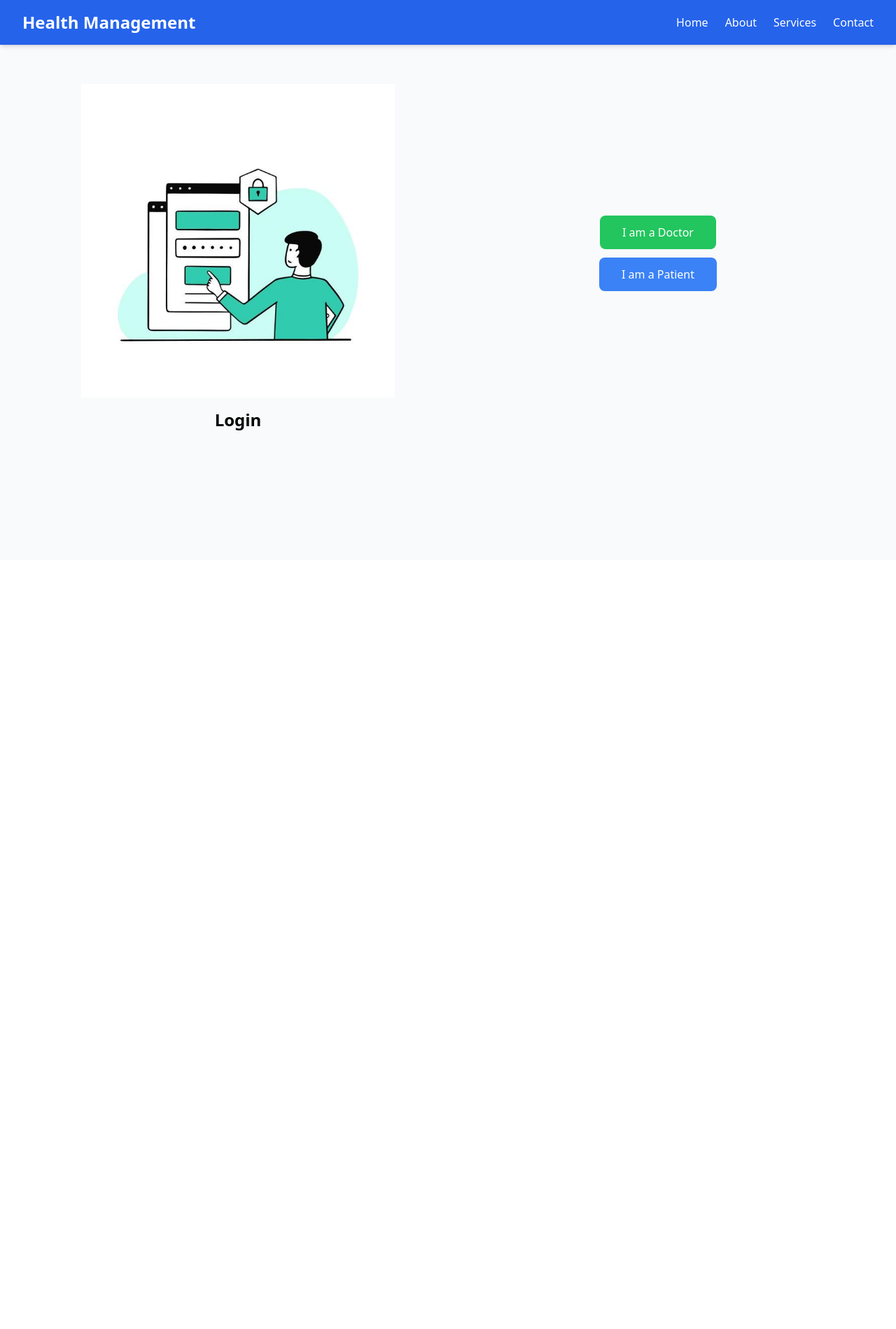
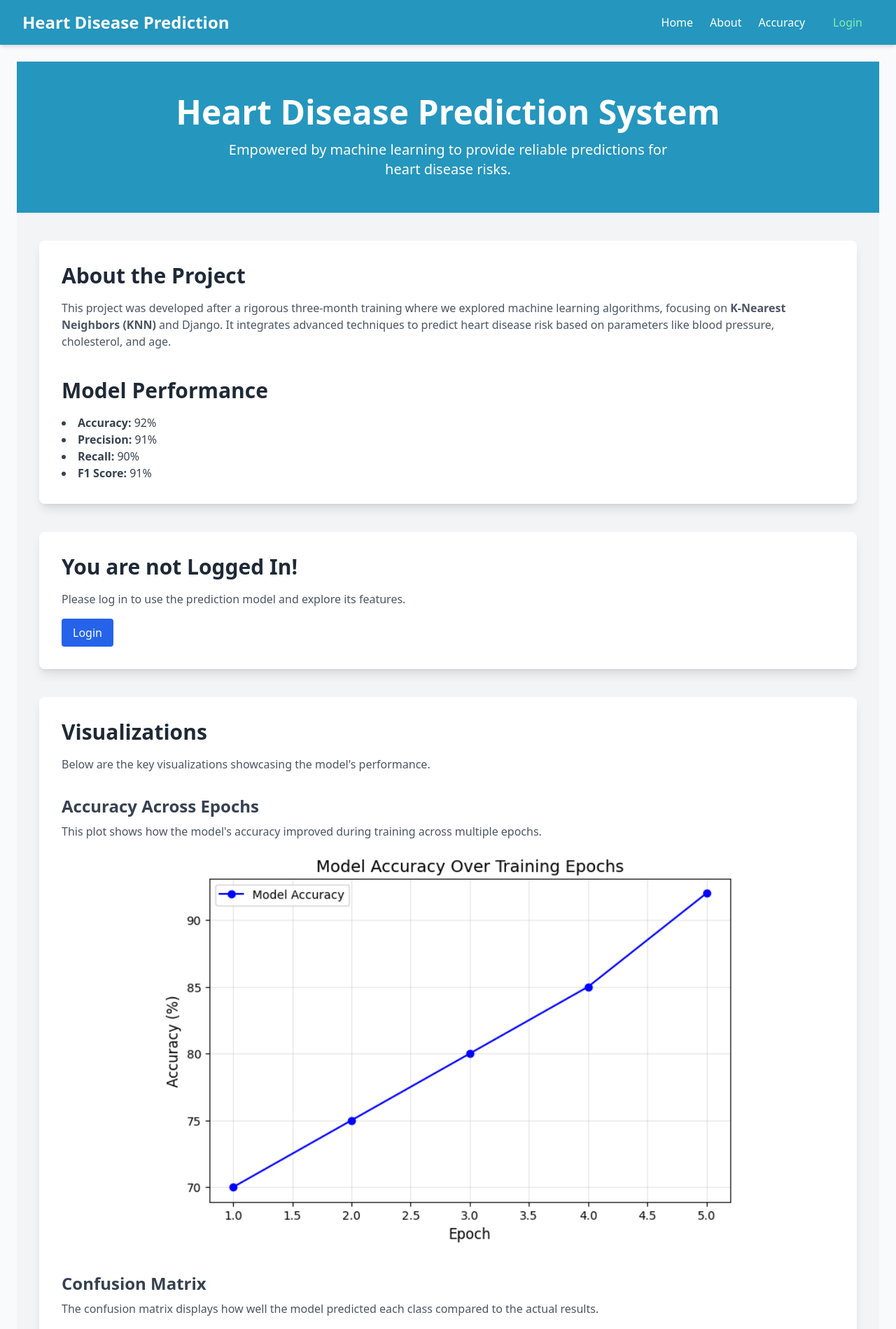
Before and after one commit to rprakashdass/hospital-management-system, a Django app: page / in a window 1280 px wide. Shown: the top 1899 px of the page at 70% size. Before the commit the page ends 615 px from the top, so only its background shows below. Run offline with Django 5.2, Linux system fonts and the light colour scheme; parts of the project's set-up code (start-up, migrations or seed data) failed here and were passed over; some libraries are stand-ins or nearby versions.

Commit message:
version 2.0

```diff
--- a/app/templates/home.html
+++ b/app/templates/home.html
@@ -1,25 +1,120 @@
 {% extends "base.html" %}
 {% load static %}
+
 {% block content %}
+<div class="min-h-screen bg-gray-100">
 
-<div class="container mx-auto mt-8 px-4">
-    <div class="flex flex-wrap justify-center">
-        <!-- Left side with image -->
-        <div class="w-full sm:w-1/2 flex justify-center items-center mb-6 sm:mb-0">
-            <figure class="text-center">
-                <img src="{% static 'login_template.jpg' %}" class="w-full h-auto max-w-md" alt="Doctor or Employee">
-                <figcaption class="mt-4">
-                    <h1 class="text-2xl font-semibold">Login</h1>
-                </figcaption>
-            </figure>
-        </div>
+  <!-- Header Section -->
+  <div class="bg-[#2596be] text-white py-12">
+    <div class="container mx-auto text-center">
+      <h1 class="text-4xl sm:text-5xl font-bold">Heart Disease Prediction System</h1>
+      <p class="mt-4 text-lg sm:text-xl max-w-2xl mx-auto">
+        Empowered by machine learning to provide reliable predictions for heart disease risks.
+      </p>
+    </div>
+  </div>
 
-        <!-- Right side with login buttons -->
-        <div class="w-full sm:w-1/2 flex flex-col justify-center items-center">
-            <a href="{% url 'userauth:login_user' 'doctor' %}" class="btn-primary mb-3 px-8 py-3 rounded-lg text-white bg-green-500 hover:bg-green-600 transition duration-300">I am a Doctor</a>
-            <a href="{% url 'userauth:login_user' 'patient' %}" class="btn-primary mb-3 px-8 py-3 rounded-lg text-white bg-blue-500 hover:bg-blue-600 transition duration-300">I am a Patient</a>
-        </div>
+  <!-- About the Project -->
+  <div class="container mx-auto mt-10 px-4 sm:px-6 lg:px-8">
+    <div class="bg-white rounded-lg shadow-lg p-8">
+      <h2 class="text-3xl font-semibold text-gray-800">About the Project</h2>
+      <p class="mt-4 text-gray-600">
+        This project was developed after a rigorous three-month training where we explored machine learning algorithms, focusing on
+        <strong>K-Nearest Neighbors (KNN)</strong> and Django. It integrates advanced techniques to predict heart disease risk based on parameters like blood pressure, cholesterol, and age.
+      </p>
+
+      <!-- Model Performance Section -->
+      <div class="mt-10">
+        <h2 class="text-3xl font-semibold text-gray-800">Model Performance</h2>
+        <ul class="mt-4 list-disc list-inside text-gray-700">
+          <li><strong>Accuracy:</strong> 92%</li>
+          <li><strong>Precision:</strong> 91%</li>
+          <li><strong>Recall:</strong> 90%</li>
+          <li><strong>F1 Score:</strong> 91%</li>
+        </ul>
+      </div>
     </div>
+  </div>
+
+
+  <!-- Login Section -->
+<div class="container mx-auto mt-10 px-4 sm:px-6 lg:px-8">
+  <div class="bg-white rounded-lg shadow-lg p-8">
+      {% if user.is_authenticated %}
+      <h2 class="text-3xl font-semibold text-gray-800">Welcome!</h2>
+      <p class="mt-4 text-gray-600">
+          You are logged in. You can now use the prediction model and explore its features.
+      </p>
+      <a
+          href="{% url 'lehme:home' %}"
+          class="mt-4 inline-block bg-green-600 text-white py-2 px-4 rounded"
+      >
+          Visit Prediction Model
+      </a>
+      {% else %}
+      <h2 class="text-3xl font-semibold text-gray-800">You are not Logged In!</h2>
+      <p class="mt-4 text-gray-600">
+          Please log in to use the prediction model and explore its features.
+      </p>
+      <a
+          href="{% url 'userauth:login_user' %}"
+          class="mt-4 inline-block bg-blue-600 text-white py-2 px-4 rounded"
+      >
+          Login
+      </a>
+      {% endif %}
+  </div>
 </div>
 
+
+  <!-- Plot Section -->
+  <div class="container mx-auto mt-10 px-4 sm:px-6 lg:px-8">
+    <div class="bg-white rounded-lg shadow-lg p-8">
+      <h2 class="text-3xl font-semibold text-gray-800">Visualizations</h2>
+      <p class="mt-4 text-gray-600">
+        Below are the key visualizations showcasing the model's performance.
+      </p>
+
+      <!-- Plot 1: Accuracy Across Epoch -->
+      <div class="mt-8">
+        <h3 class="text-2xl font-semibold text-gray-700">Accuracy Across Epochs</h3>
+        <p class="mt-2 text-gray-600">
+          This plot shows how the model's accuracy improved during training across multiple epochs.
+        </p>
+        <img
+          src="{% static 'app/training_across_epoch.png' %}"
+          alt="Accuracy Plot"
+          class="mt-4 rounded-lg w-full sm:w-4/5 lg:w-3/4 mx-auto"
+        />
+      </div>
+
+      <!-- Plot 2: Confusion Matrix -->
+      <div class="mt-8">
+        <h3 class="text-2xl font-semibold text-gray-700">Confusion Matrix</h3>
+        <p class="mt-2 text-gray-600">
+          The confusion matrix displays how well the model predicted each class compared to the actual results.
+        </p>
+        <img
+          src="{% static 'app/confusion_matrix.png' %}"
+          alt="Confusion Matrix"
+          class="mt-4 rounded-lg w-full sm:w-4/5 lg:w-3/4 mx-auto"
+        />
+      </div>
+
+      <!-- Plot 3: Bar Chart for Metrics -->
+      <div class="mt-8">
+        <h3 class="text-2xl font-semibold text-gray-700">Classification Report</h3>
+        <p class="mt-2 text-gray-600">
+          This chart highlights precision, recall, and F1-score metrics for each class, showing the model's performance.
+        </p>
+        <img
+          src="{% static 'app/classification_report.png' %}"
+          alt="Performance Metrics"
+          class="mt-4 rounded-lg w-full sm:w-4/5 lg:w-3/4 mx-auto"
+        />
+      </div>
+    </div>
+  </div>
+
+</div>
 {% endblock content %}
--- a/app/views.py
+++ b/app/views.py
@@ -1,5 +1,3 @@
 from django.shortcuts import render, redirect
 def home(request):
-    if request.user.is_authenticated:
-        return redirect('doctor:home')
     return render(request, 'home.html')
--- a/model/templates/model_home.html
+++ b/model/templates/model_home.html
@@ -4,7 +4,7 @@
 
 <div class="container mx-auto px-4 py-8">
     <div class="bg-white shadow-lg rounded-lg p-6">
-        <h1 class="text-3xl font-extrabold text-blue-600 mb-6">Introduction to Lehme Model</h1>
+        <h1 class="text-3xl font-extrabold text-blue-600 mb-6">Introduction to Heart Disease Prediction Model</h1>
         <p class="text-gray-700 text-lg leading-relaxed mb-8">
             The Lehme Model is a state-of-the-art prediction algorithm designed to assist in diagnosing health conditions
             based on patient symptoms and clinical data. This model leverages advanced machine learning to analyze input
--- a/templates/base.html
+++ b/templates/base.html
@@ -1,48 +1,84 @@
 <!DOCTYPE html>
 <html lang="en">
   <head>
-    <meta charset="UTF-8">
-    <meta name="viewport" content="width=device-width, initial-scale=1.0">
+    <meta charset="UTF-8" />
+    <meta name="viewport" content="width=device-width, initial-scale=1.0" />
     <title>{% block title %}Health Management{% endblock %}</title>
 
     <!-- Tailwind CSS CDN -->
     <script src="https://cdn.tailwindcss.com"></script>
   </head>
   <body class="bg-gray-50 font-sans">
-
     <!-- Navbar -->
-    <nav class="bg-blue-600 shadow-md">
+    <nav class="bg-[#2596be] shadow-md">
       <div class="max-w-7xl mx-auto px-4 sm:px-6 lg:px-8">
         <div class="flex items-center justify-between h-16">
           <!-- Logo -->
           <div class="flex-shrink-0">
-                    <a href="#" class="text-white text-2xl font-bold">Health Management</a>
+            <a href="{% url 'app:home' %}" class="text-white text-2xl font-bold"
+              >Heart Disease Prediction</a
+            >
           </div>
 
           <!-- Links for Desktop -->
           <div class="hidden sm:flex space-x-6 items-center">
-                    <a href="#" class="text-white hover:text-gray-200 font-medium">Home</a>
-                    <a href="#" class="text-white hover:text-gray-200 font-medium">About</a>
-                    <a href="#" class="text-white hover:text-gray-200 font-medium">Services</a>
-                    <a href="#" class="text-white hover:text-gray-200 font-medium">Contact</a>
+            <a href="{% url 'app:home'  %}" class="text-white hover:text-gray-200 font-medium"
+              >Home</a
+            >
+            <a href="#about" class="text-white hover:text-gray-200 font-medium"
+              >About</a
+            >
+            <a
+              href="#accuracy"
+              class="text-white hover:text-gray-200 font-medium"
+              >Accuracy</a
+            >
+            <!-- <a href="#" class="text-white hover:text-gray-200 font-medium">Use Model</a> -->
 
             {% if user.is_authenticated %}
             <div class="relative group">
-                            <button class="text-white font-medium hover:text-gray-200">Account</button>
-                            <div class="absolute hidden group-hover:block bg-white text-gray-800 py-2 rounded shadow-lg w-40">
-                                <a href="#" class="block px-4 py-2 hover:bg-gray-100">Profile</a>
-                                <a href="{% url 'userauth:logout' %}" class="block px-4 py-2 hover:bg-gray-100">Logout</a>
-                            </div>
+              <!-- <button class="text-white font-medium hover:text-gray-200">
+                Account
+              </button> -->
+              <!-- <div
+                class="absolute group-hover:block bg-white text-gray-800 py-2 rounded shadow-lg w-40"
+              > -->
+                <a
+                  href="{% url 'userauth:logout' %}"
+                  class="block px-4 py-2 bg-red-500 rounded-lg text-white"
+                  >Logout</a
+                >
+              <!-- </div> -->
             </div>
             {% else %}
+            <a
+              href="{% url 'userauth:login_user' %}"
+              class="text-green-300 font-medium py-2 px-4 rounded inline-block text-center"
+            >
+              Login
+            </a>
             {% endif %}
           </div>
 
           <!-- Mobile menu button -->
           <div class="sm:hidden">
-                    <button id="mobile-menu-toggle" class="text-white focus:outline-none">
-                        <svg class="w-6 h-6" fill="none" stroke="currentColor" viewBox="0 0 24 24" xmlns="http://www.w3.org/2000/svg">
-                            <path stroke-linecap="round" stroke-linejoin="round" stroke-width="2" d="M4 6h16M4 12h16M4 18h16"></path>
+            <button
+              id="mobile-menu-toggle"
+              class="text-white focus:outline-none"
+            >
+              <svg
+                class="w-6 h-6"
+                fill="none"
+                stroke="currentColor"
+                viewBox="0 0 24 24"
+                xmlns="http://www.w3.org/2000/svg"
+              >
+                <path
+                  stroke-linecap="round"
+                  stroke-linejoin="round"
+                  stroke-width="2"
+                  d="M4 6h16M4 12h16M4 18h16"
+                ></path>
               </svg>
             </button>
           </div>
@@ -51,14 +87,40 @@
 
       <!-- Mobile Menu -->
       <div id="mobile-menu" class="hidden sm:hidden bg-blue-600">
-            <a href="#" class="block text-white px-4 py-2 hover:bg-blue-500">Home</a>
-            <a href="#" class="block text-white px-4 py-2 hover:bg-blue-500">About</a>
-            <a href="#" class="block text-white px-4 py-2 hover:bg-blue-500">Services</a>
-            <a href="#" class="block text-white px-4 py-2 hover:bg-blue-500">Contact</a>
+        <a href="#" class="block text-white px-4 py-2 hover:bg-blue-500"
+          >Home</a
+        >
+        <a href="#" class="block text-white px-4 py-2 hover:bg-blue-500"
+          >About</a
+        >
+        <a href="#" class="block text-white px-4 py-2 hover:bg-blue-500"
+          >Services</a
+        >
+        <a href="#" class="block text-white px-4 py-2 hover:bg-blue-500"
+          >Contact</a
+        >
         {% if user.is_authenticated %}
-                <a href="#" class="block text-white px-4 py-2 hover:bg-blue-500">Profile</a>
-                <a href="{% url 'userauth:logout' %}" class="block text-white px-4 py-2 hover:bg-blue-500">Logout</a>
+        <div class="relative group">
+          <!-- <button class="text-white font-medium hover:text-gray-200">
+            Account
+          </button> -->
+          <!-- <div
+            class="absolute group-hover:block bg-white text-gray-800 py-2 rounded shadow-lg w-40"
+          > -->
+            <a
+              href="{% url 'userauth:logout' %}"
+              class="block px-4 py-2 hover:bg-red-500"
+              >Logout</a
+            >
+          <!-- </div> -->
+        </div>
         {% else %}
+        <a
+          href="{% url 'userauth:login_user' %}"
+          class="text-green-500 font-medium py-2 px-4 rounded inline-block text-center"
+        >
+          Login
+        </a>
         {% endif %}
       </div>
     </nav>
@@ -72,10 +134,10 @@
 
     <!-- JavaScript to toggle mobile menu visibility -->
     <script>
-        const menuButton = document.getElementById('mobile-menu-toggle');
-        const menu = document.getElementById('mobile-menu');
-        menuButton.addEventListener('click', () => {
-            menu.classList.toggle('hidden');
+      const menuButton = document.getElementById("mobile-menu-toggle");
+      const menu = document.getElementById("mobile-menu");
+      menuButton.addEventListener("click", () => {
+        menu.classList.toggle("hidden");
       });
     </script>
   </body>
--- a/userauth/admin.py
+++ b/userauth/admin.py
@@ -2,6 +2,10 @@ from django.contrib import admin
 from .models import Profile
 
 class ProfileAdmin(admin.ModelAdmin):
-    list_display = ('user', 'role')
+    # Display user-related info in the admin panel
+    list_display = ('user', 'get_role_display', 'bio', 'birthdate')
+    search_fields = ('user__username', 'bio', 'role')
+    list_filter = ('role',)
 
+# Register the Profile model to make it manageable via the Django Admin interface
 admin.site.register(Profile, ProfileAdmin)
--- a/userauth/urls.py
+++ b/userauth/urls.py
@@ -2,9 +2,9 @@ from django.urls import path
 from . import views
 
 app_name = 'userauth'
+
 urlpatterns = [
-    path('', views.home, name='home'),
-    path('logout/', views.logout_user, name='logout'),
-    path('login/<str:role>/', views.login_user, name='login_user'),
-    path('register/<str:role>/', views.register_view, name='register_user'),
+    path('login/', views.login_view, name='login_user'),
+    path('register/', views.register_view, name='register_user'),
+    path('logout/', views.logout_view, name='logout'),
 ]
```
Also changed, not shown: userauth/forms.py (+41 -14 lines), userauth/models.py (+11 -6 lines), userauth/templates/userauth/login.html (renamed from userauth/templates/userauth/user/login.html, +14 -10 lines), userauth/templates/userauth/register.html (renamed from userauth/templates/userauth/user/register.html, +7 -4 lines), userauth/views.py (+43 -59 lines), db.sqlite3, static/app/classification_report.png (added), static/app/confusion_matrix.png (added), static/app/training_across_epoch.png (added), static/static/login_template.jpg (renamed from static/login_template.jpg), userauth/migrations/0012_profile_bio_profile_birthdate_alter_profile_role.py (added), userauth/migrations/0013_alter_profile_role.py (added), userauth/migrations/0014_alter_profile_role.py (added). Lines whose indentation alone changed are shown as unchanged.
